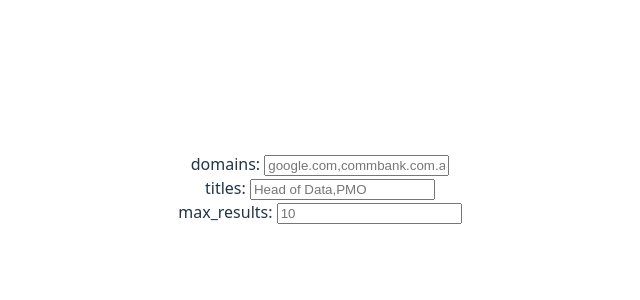
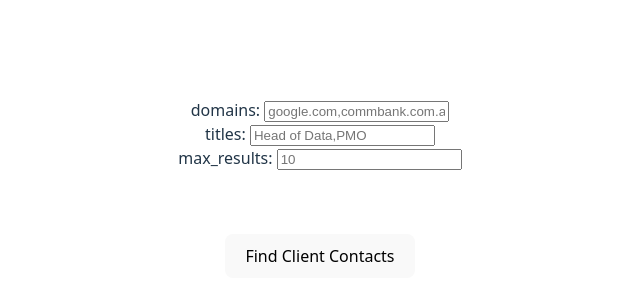
Before and after one commit to mitso2005/LeadEngine-Frontend, a React (Vite) app: page / in a window 1280 px wide. Shown: the part 212-512 px from the top of the page, without its empty margins (320-960 px from the left). Built offline with nearby package versions, Linux system fonts and the light colour scheme.

Commit message:
add: button

```diff
--- a/src/App.tsx
+++ b/src/App.tsx
@@ -10,6 +10,9 @@
         <Field placeholder="Head of Data,PMO" variable="titles"/>
         <Field placeholder="10" variable="max_results"/>
       </div>
+      <div className="card">
+        <button onClick={() => alert('Hello world!')}>Find Client Contacts</button>
+      </div>
     </>
   )
 }
```
Also changed, not shown: src/components/button.tsx (added, +14 -0 lines).
